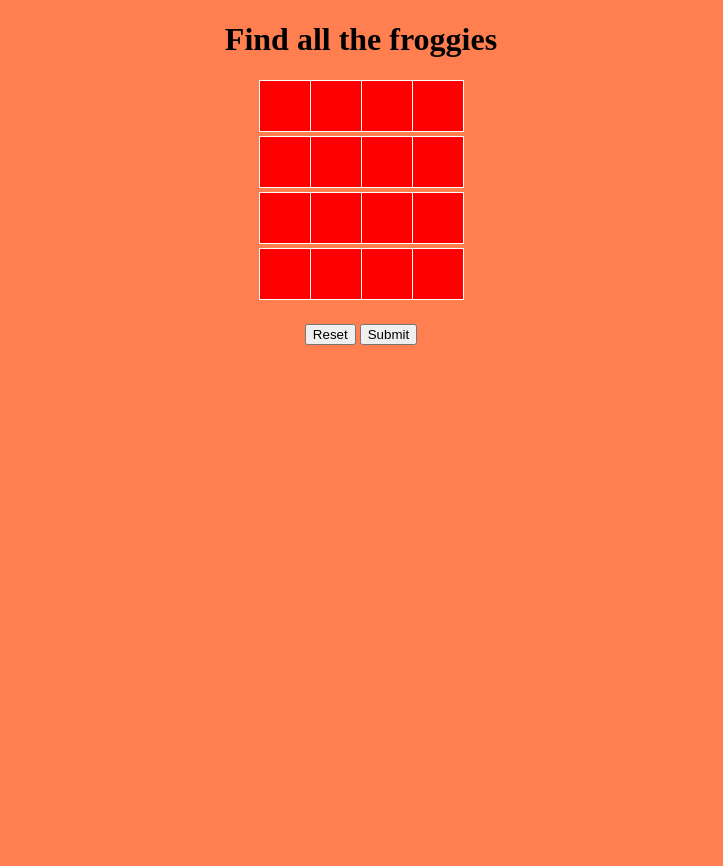
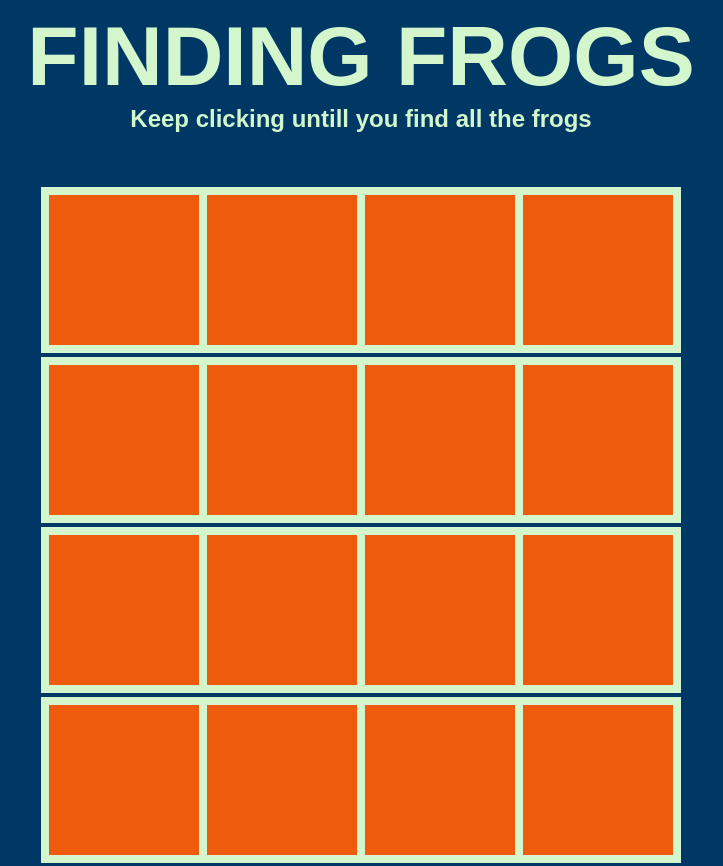
Before and after one commit to cynicalduckling/finding-frogs, a plain HTML site: page index.html in a window 1280 px wide. Shown: the top 866 px of the page, without its empty margins (279-1002 px from the left). Before the commit the page ends 800 px from the top, so only its background shows below. Drawn offline with Linux system fonts and the light colour scheme; a web font is replaced by a local one.

Commit message:
design changes

```diff
--- a/index.css
+++ b/index.css
@@ -1,10 +1,27 @@
 body {
-    background-color: coral;
+    background-color: #003865;
     align-items: center;
+}
+
+*{
+    /* border: 1px solid black; */
 }
 
 h1 {
     text-align: center;
+    font-family: 'Bungee Inline', sans-serif;
+    font-size: 84px;
+    color: #D4F6CC;
+    margin: 0;
+    text-align: center;
+}
+
+h2{
+    text-align: center;
+    font-family: 'Bungee Inline', sans-serif;
+    font-size: 24px;
+    margin: 0;
+    color: #D4F6CC;
 }
 
 #grid {
@@ -12,18 +29,22 @@ h1 {
     /* border: 1px solid black; */
     margin-left: auto;
     margin-right: auto;
-    width: 208px;
-    height: 208px;
+    width: 642px;
+    height: 642px;
 }
 
 .cell {
-    border: 1px solid white;
-    background-color: red;
+    border: 8px solid #D4F6CC;
+    background-color: #EF5B0C;
     background-size: cover;
     background-repeat: no-repeat;
-    height: 50px;
-    width: 50px;
+    height: 150px;
+    width: 150px;
     display: inline-block;
+}
+
+.cell:hover{
+    cursor: pointer;
 }
 
 #button-div {
@@ -37,3 +58,30 @@ h1 {
 #alert-div{
     text-align: center;
 }
+
+#reset, #submit{
+    background-color: #003865;
+    color: #D4F6CC;
+    width: 180px;
+    margin: 0px 20px;
+    background-color: ;
+    border: 4px solid #D4F6CC;
+    border-radius: 15px;
+    font-family: 'Bungee', sans-serif;
+    font-size: 24px;
+    padding: 6px 30px;
+}
+
+#reset:hover{
+    border: 4px solid #D4F6CC;
+    background-color: #EF5B0C;
+    color: #D4F6CC;
+    cursor: pointer;
+}
+
+#submit:hover {
+    border: 4px solid #D4F6CC;
+    background-color: #3CCF4E;
+    color: #D4F6CC;
+    cursor: pointer;
+}
--- a/index.html
+++ b/index.html
@@ -3,12 +3,16 @@
 
 <head>
     <link rel="stylesheet" href="index.css">
+    <link rel="stylesheet" href="https://fonts.googleapis.com/css?family=Bungee+Inline">
+    <link rel="stylesheet" href="https://fonts.googleapis.com/css?family=Bungee">
 </head>
 
 <body>
-    <h1>Find all the froggies</h1>
+    <h1>FINDING FROGS</h1>
+    <h2>Keep clicking untill you find all the frogs</h2>
+    <br /> <br /> <br />
     <div id="grid"></div>
-    <br /> <br />
+    <br /> <br /> <br /> <br /><br />
     <div id="button-div">
         <button id="reset">Reset</button>
         <button id="submit">Submit</button>
--- a/index.js
+++ b/index.js
@@ -17,6 +17,9 @@ for (let i=0; i<16; i++){
         newDiv.style.borderRight = "none";
         gridElement.appendChild(newDiv);
     }
+    // if (count != 13 && count != 14 && count != 15 && count != 16){
+    //     newDiv.style.borderBottom = "none";
+    // }
 }
 
 let newGridElement = document.querySelector('#grid');
@@ -36,7 +39,7 @@ handleCellClick = (e) => {
     }
 
     if (newGridElement !== e.target){
-        if (e.target.style.backgroundColor != "green"){
+        if (e.target.style.backgroundColor != "#3CCF4E"){
             e.target.style.backgroundImage = `url(${imageList[Math.floor(Math.random()*imageList.length)]})`;
         }
     }
@@ -45,6 +48,7 @@ newGridElement.style.boxSizing = "border-box";
 newGridElement.addEventListener('click', handleCellClick);
 
 let resetButton = document.querySelector('#reset');
+let submitButton = document.querySelector("#submit");
 let frogCheckCounter = 0;
 
 let timerElement = document.querySelector('#time');
@@ -55,7 +59,7 @@ handleSubmitButtonClick = () => {
     for (let child of newGridElement.children){
         if (child.style.backgroundImage.slice(4, -1).replace(/"/g, "") === imageList[1]){
             child.style.backgroundImage = "none";
-            child.style.backgroundColor = "green";
+            child.style.backgroundColor = "#3CCF4E";
             frogCheckCounter++;
         }
 
@@ -85,8 +89,8 @@ handleSubmitButtonClick = () => {
 
 handleResetButtonClick = () => {
     for (let child of newGridElement.children){
-        child.style.backgroundColor = "red";
-        child.style.backgroundImage = "green";
+        child.style.backgroundColor = "#EF5B0C";
+        child.style.backgroundImage = "none";
         firstClick = 0;
         frogCheckCounter = 0;
         timerElement.innerHTML = "";
@@ -94,7 +98,5 @@ handleResetButtonClick = () => {
     }
 }
 
-let submitButton = document.querySelector("#submit");
-
 resetButton.addEventListener('click', handleResetButtonClick);
 submitButton.addEventListener('click', handleSubmitButtonClick);
```
